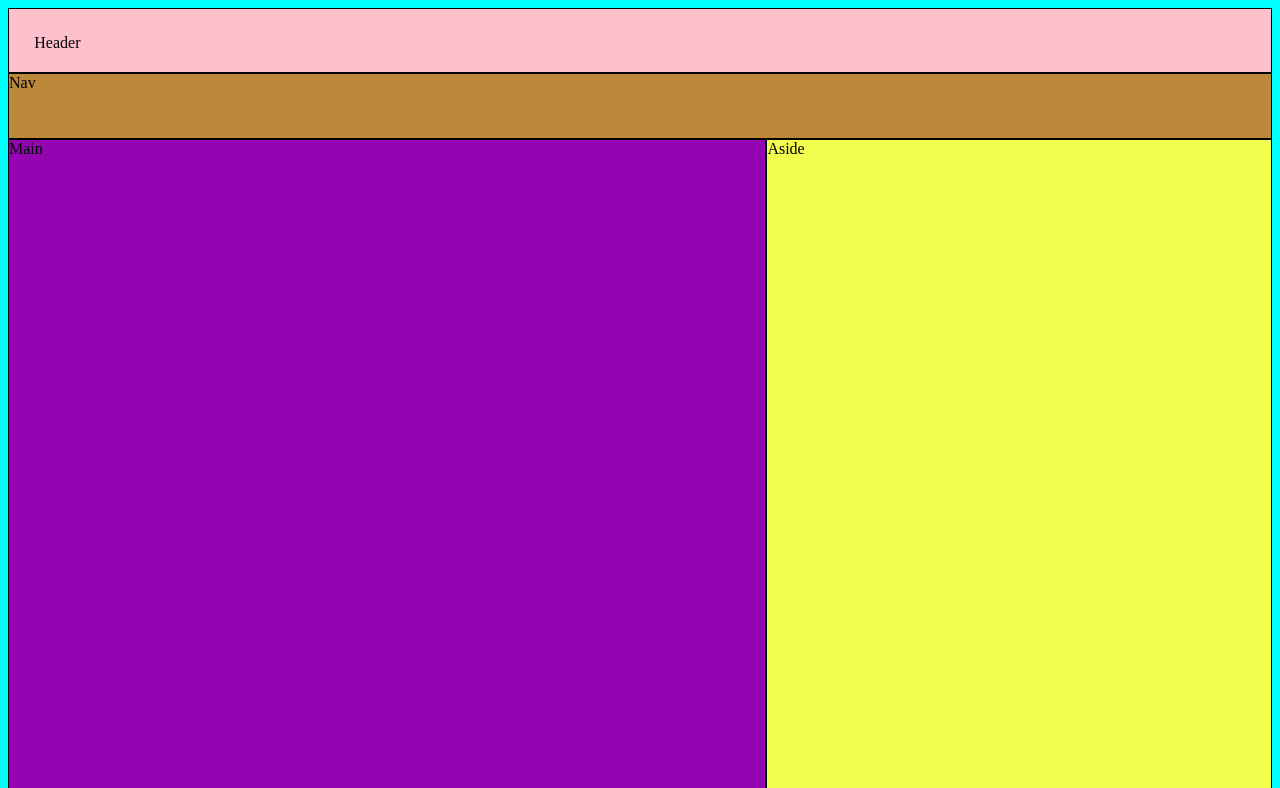
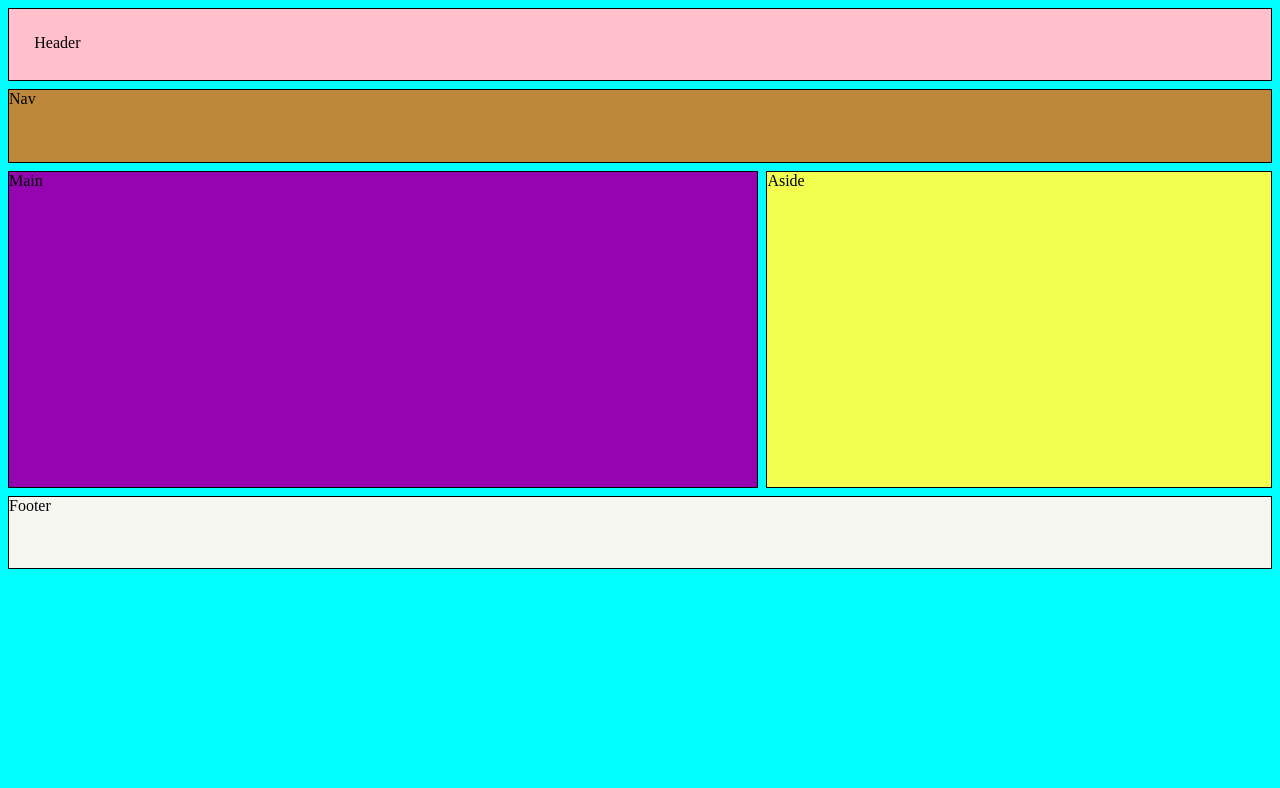
Before and after one commit to antonioHigueron/dise-o_uno, a plain HTML site: page Primer_trimestre/web/index.html in a window 1280 px wide. Shown: the top 788 px of the page. Drawn offline with Linux system fonts and the light colour scheme.

Commit message:
styles con la estructura externa del contenedor principal

```diff
--- /dev/null
+++ b/Primer_trimestre/estilos/pruebas.css
@@ -0,0 +1,140 @@
+body{
+    /* estructura los hijos directos en rejillas */
+    display: grid;
+    /* AREAS, numero de fila, que se VEN en la imagen */
+    /* grid-row: 4; */
+    /* AREAS, numero de columnas */
+    /* grid-column: 2; */
+    /* inidicar el porcentaje de cada fila */
+    grid-template-rows: 10% 10% auto 10%;
+    /* porcentaje a ocupar de cada columna */
+    grid-template-columns: 60% 40%;
+}
+
+header {
+    /* borde al contenedor tag */
+    border: 10px solid black;
+    /* separar de otros contenedores, NO internamente */
+    margin-bottom: 2%;
+    /* separa el contenido interno */
+    padding: 2%;
+    /* como se ubica header dentro del body */
+    grid-row-start: 1;
+    grid-row-end: 2;
+    grid-column-start: 1;
+    grid-column-end: 3;
+
+
+}
+
+nav {
+    border: 10px solid rgb(218, 40, 40);
+    margin-bottom: 2%;
+    padding: 2%;
+    /* como se ubica nav dentro del body */
+    grid-row-start: 2;
+    grid-row-end: 3;
+    grid-column-start: 1;
+    grid-column-end: 3;
+}
+
+main {
+    border: 10px solid rgb(26, 128, 6);
+    margin-bottom: 2%;
+    padding: 2%;
+    /* como se ubica main dentro del body */
+    grid-row-start: 3;
+    grid-row-end: 4;
+    grid-column-start: 1;
+    grid-column-end: 2;
+}
+
+aside {
+    border: 10px solid rgb(49, 51, 156);
+    margin-bottom: 2%;
+    padding: 2%;
+    /* como se ubica aside dentro del body */
+    grid-row-start: 3;
+    grid-row-end: 4;
+    grid-column-start: 2;
+    grid-column-end: 3;
+}
+
+footer {
+    border: 10px solid rgb(202, 95, 122);
+    margin-bottom: 2%;
+    padding: 2%;
+    /* como se ubica footer dentro del body */
+    grid-row-start: 4;
+    grid-row-end: 5;
+    grid-column-start: 1;
+    grid-column-end: 3;
+}
+
+
+
+
+
+
+
+
+
+
+
+
+
+
+
+
+
+
+
+
+
+
+
+
+
+
+
+
+
+
+
+
+
+
+
+/*
+@font-face {
+    font-family: 'nombre';
+    src: url("../fuentes/Ubuntu-Regular.ttf");
+    src: url("../fuentes/fuente_examen.ttf");
+    }
+
+:root{
+    --fuente_encabezado1: 'nombre';
+}
+
+
+body{
+    display: grid;
+    grid-template-columns: 60% 40%;
+    grid-template-rows: 10% 10% 70% 10%;
+}
+/*grid-column-start: 1;
+    grid-column-end: 2;*/
+/*header {
+    border: 1px solid black;
+    grid-column-start: 1;
+    grid-column-end: 3;
+    grid-row-start: 1;
+    grid-row-end: 2;
+    display: flex;
+    height: 100%;
+    justify-content: center;
+    align-items: center;
+    text-align:center;
+    font-family: var(--fuente_encabezado1);
+}
+*/
--- a/Primer_trimestre/estilos/style.css
+++ b/Primer_trimestre/estilos/style.css
@@ -1,140 +1,72 @@
 body{
-    /* estructura los hijos directos en rejillas */
+    /* color de fondo */
+    background-color: aqua;
+    /* estructura de los componentes hijos */
     display: grid;
-    /* AREAS, numero de fila, que se VEN en la imagen */
-    /* grid-row: 4; */
-    /* AREAS, numero de columnas */
-    /* grid-column: 2; */
-    /* inidicar el porcentaje de cada fila */
-    grid-template-rows: 10% 10% auto 10%;
-    /* porcentaje a ocupar de cada columna */
+    /* hay que darle altura, para que los % funcionen */
+    /* height: 100%; */
+    /* numero de filas */
+    grid-template-rows: 50% 50% 200% 50%;
+    /* numero de columnas */
     grid-template-columns: 60% 40%;
-}
-
-header {
-    /* borde al contenedor tag */
-    border: 10px solid black;
-    /* separar de otros contenedores, NO internamente */
-    margin-bottom: 2%;
-    /* separa el contenido interno */
-    padding: 2%;
-    /* como se ubica header dentro del body */
-    grid-row-start: 1;
-    grid-row-end: 2;
-    grid-column-start: 1;
-    grid-column-end: 3;
-
 
 }
 
-nav {
-    border: 10px solid rgb(218, 40, 40);
-    margin-bottom: 2%;
+header{
+    /* borde que tiene el contenedor */
+    border: 1px black solid;
+    /* distancia hacia dentro del contenedor */
     padding: 2%;
-    /* como se ubica nav dentro del body */
+    /* color de fondo */
+    background-color: pink;
+    /* donde comienda en filas */
+    grid-row-start: 1;
+    /* donde termina en filas */
+    grid-row-end: 2;
+    /* comienzo / final INCLUIDAS de columnas */
+    grid-column: 1 / 3;
+    /* distancia relativa en altura, vw = anchura
+    medidas relativas: em,ex,ch,rem,lh,vmix,vmax
+    */
+    margin-bottom: 1vh;
+
+}
+
+nav{
+    border: 1px black solid;
+    background-color: rgb(189, 136, 58);
     grid-row-start: 2;
     grid-row-end: 3;
-    grid-column-start: 1;
-    grid-column-end: 3;
+    grid-column: 1 / 3;
+    margin-bottom: 1vh;
 }
 
-main {
-    border: 10px solid rgb(26, 128, 6);
-    margin-bottom: 2%;
-    padding: 2%;
-    /* como se ubica main dentro del body */
+main{
+    border: 1px black solid;
+    background-color: rgb(148, 4, 177);
     grid-row-start: 3;
     grid-row-end: 4;
     grid-column-start: 1;
     grid-column-end: 2;
+    margin-bottom: 1vh;
+    margin-right: 1vh;
 }
 
-aside {
-    border: 10px solid rgb(49, 51, 156);
-    margin-bottom: 2%;
-    padding: 2%;
-    /* como se ubica aside dentro del body */
+aside{
+    border: 1px black solid;
+    background-color: rgb(243, 255, 79);
     grid-row-start: 3;
     grid-row-end: 4;
     grid-column-start: 2;
     grid-column-end: 3;
+    margin-bottom: 1vh;
 }
 
-footer {
-    border: 10px solid rgb(202, 95, 122);
-    margin-bottom: 2%;
-    padding: 2%;
-    /* como se ubica footer dentro del body */
+footer{
+    border: 1px black solid;
+    background-color: rgb(246, 247, 240);
     grid-row-start: 4;
     grid-row-end: 5;
-    grid-column-start: 1;
-    grid-column-end: 3;
+    grid-column: 1 / 3;
+    margin-bottom: 1vh;
 }
-
-
-
-
-
-
-
-
-
-
-
-
-
-
-
-
-
-
-
-
-
-
-
-
-
-
-
-
-
-
-
-
-
-
-
-/*
-@font-face {
-    font-family: 'nombre';
-    src: url("../fuentes/Ubuntu-Regular.ttf");
-    src: url("../fuentes/fuente_examen.ttf");
-    }
-
-:root{
-    --fuente_encabezado1: 'nombre';
-}
-
-
-body{
-    display: grid;
-    grid-template-columns: 60% 40%;
-    grid-template-rows: 10% 10% 70% 10%;
-}
-/*grid-column-start: 1;
-    grid-column-end: 2;*/
-/*header {
-    border: 1px solid black;
-    grid-column-start: 1;
-    grid-column-end: 3;
-    grid-row-start: 1;
-    grid-row-end: 2;
-    display: flex;
-    height: 100%;
-    justify-content: center;
-    align-items: center;
-    text-align:center;
-    font-family: var(--fuente_encabezado1);
-}
-*/
--- a/Primer_trimestre/web/index.html
+++ b/Primer_trimestre/web/index.html
@@ -5,7 +5,8 @@
     <meta http-equiv="X-UA-Compatible" content="IE=edge">
     <meta name="viewport" content="width=device-width, initial-scale=1.0">
     <title>Document</title>
-    <link rel="stylesheet" href="../estilos/style2.css">
+    <link rel="stylesheet" href="../estilos/style.css">
+    <!-- <link rel="stylesheet" href="../estilos/style2.css"> -->
 </head>
 <body>
     <header>Header</header>
```
